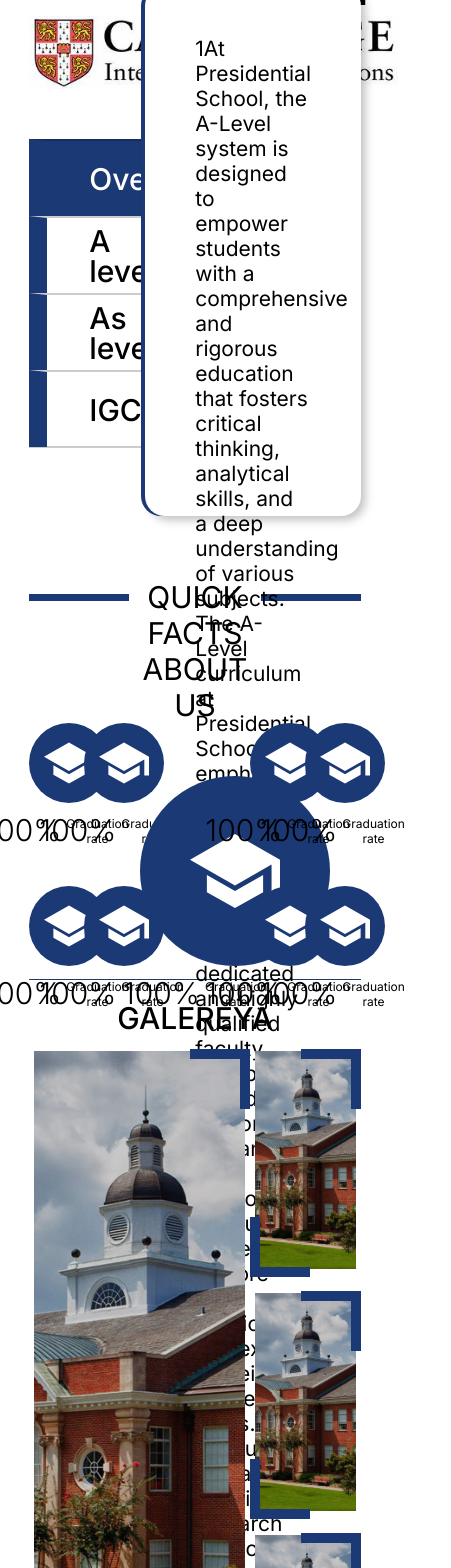
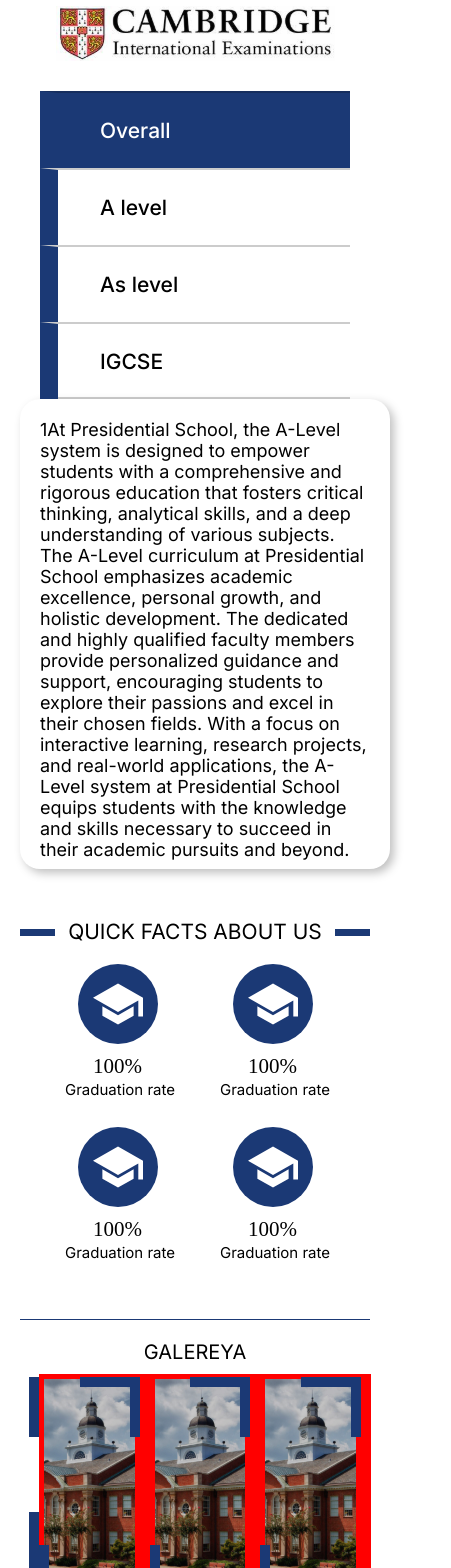
Before and after one commit to Khojayev12/khiva-ps, a React (Create React App) app: page / in a window 390 px wide. Shown: the part 1620-3188 px from the top of the page, 451 px wide, since content can reach past the window. Built offline with nearby package versions, Linux system fonts and the light colour scheme.

Commit message:
mobile home

```diff
--- a/src/components/GalereyaLanding.jsx
+++ b/src/components/GalereyaLanding.jsx
@@ -10,9 +10,9 @@ export default function GalereyaLanding(props) {
   return (
     <div
       className={
-        isZoomed
+        (isZoomed
           ? "galereya-com galereya-com-act my-transitoin"
-          : "galereya-com my-transitoin"
+          : "galereya-com my-transitoin") + (" " + props.className)
       }
       style={{
         width: isZoomed ? "100vw" : props.width,
--- a/src/pages/Home.jsx
+++ b/src/pages/Home.jsx
@@ -1,5 +1,6 @@
 import SinglePage from "../components/SinglePage";
 import "../styles/home.css";
+import "../styles/education-mob.css";
 import "../styles/home-mob.css";
 import Photo from "../media/school.svg";
 import Photo2 from "../media/school.png";
@@ -24,6 +25,7 @@ export default function Home() {
       behavior: "smooth",
     });
   };
+  console.log(typeof(document.body.clientWidth))
   return (
     <SinglePage>
       <LangContext.Consumer>
@@ -242,7 +244,7 @@ export default function Home() {
                   <div className="hon-headaer">Quick facts about us</div>
                   <div className="hon-head-line"></div>
                 </div>
-                <div className="hon-trio">
+                <div className="hon-trio hon-mob-show">
                   <div className="hon-quad" data-aos="flip-up">
                     <div className="hon-quad-round">
                       <IoSchoolSharp className="hon-quad-round-icon" />
@@ -342,9 +344,30 @@ export default function Home() {
                     <GalereyaLanding width="100%" height="100%" pic={Photo} />
                   </div>
                   <div className="galereya-small">
-                    <GalereyaLanding width="100%" height="33%" pic={Photo} />
-                    <GalereyaLanding width="100%" height="33%" pic={Photo} />
-                    <GalereyaLanding width="100%" height="33%" pic={Photo} />
+                    <GalereyaLanding
+                      width={
+                        document.body.clientWidth >= 820 ? "100%" : "50vw"
+                      }
+                      height="33%"
+                      pic={Photo}
+                      className="galereya-small-mob"
+                    />
+                    <GalereyaLanding
+                      width={
+                        document.body.clientWidth >= 820 ? "100%" : "50vw"
+                      }
+                      height="33%"
+                      pic={Photo}
+                      className="galereya-small-mob"
+                    />
+                    <GalereyaLanding
+                      width={
+                        document.body.clientWidth >= 820 ? "100%" : "50vw"
+                      }
+                      height="33%"
+                      pic={Photo}
+                      className="galereya-small-mob"
+                    />
                   </div>
                 </div>
                 <hr className="news-all-line" />
--- a/src/styles/education.css
+++ b/src/styles/education.css
@@ -106,7 +106,7 @@
   height: 50px;
   border-top: 1px solid rgba(0, 0, 0, 0.3);
 }
-.ac-menu-element:hover{
+.ac-menu-element:hover {
   cursor: pointer;
 }
 .ac-menu-element-text {
@@ -127,7 +127,7 @@
 .mar-left {
   margin-left: 25px;
 }
-.as-sectors{
+.as-sectors {
   height: calc(100vh - 50px);
   overflow: auto;
 }
@@ -381,3 +381,65 @@
 .hide-display {
   display: none;
 }
+@media screen and (max-width: 820px) {
+  .education {
+    width: calc(100%);
+    margin-left: 0px;
+    margin-top: 70px;
+    height: 1000px;
+  }
+  .edu-header {
+    width: calc(100% - 80px) !important;
+  }
+  .edu-head-title {
+    font-size: 30px;
+    line-height: normal;
+    left: 0;
+    right: 0;
+    margin: 17px auto;
+    width: fit-content;
+  }
+  .edu-body {
+    display: block;
+    width: calc(100% - 40px);
+    margin-left: 20px;
+  }
+  .edu-menu {
+    width: calc(100% - 40px);
+    margin-left: 20px;
+    display: block;
+    border-bottom: 2px solid rgba(0, 0, 0, 0.2);
+    padding-top: 0px;
+    height: 391px;
+  }
+  .edu-menu-img {
+    width: 90%;
+    margin-bottom: 26px;
+  }
+  .edu-sub-menu {
+    color: #000;
+    font-size: 21px;
+    font-family: Inter;
+    font-style: normal;
+    font-weight: 500;
+    line-height: 30px;
+  }
+  .edu-sub-menu-active {
+    color: white;
+  }
+  .edu-menu-info {
+    color: #000;
+    font-size: 18px;
+    font-family: Inter;
+    font-style: normal;
+    font-weight: 400;
+    line-height: normal;
+    z-index: 20;
+    display: block;
+    width: calc(100% - 20px);
+    padding: 20px;
+    margin-top: 0px;
+    margin-left: 0px;
+    box-shadow: 4px 4px 10px 0px rgba(0, 0, 0, 0.25);
+  }
+}
--- a/src/styles/home-mob.css
+++ b/src/styles/home-mob.css
@@ -56,8 +56,82 @@
     line-height: normal;
     margin-bottom: 20px;
   }
-  .newas-next-btn{
+  .newas-next-btn {
     display: none !important;
     background-color: red;
   }
+  .honors-section {
+    width: calc(100% - 40px);
+    margin-left: 20px;
+    height: 400px;
+    border-bottom: 1px solid #1b3975;
+  }
+  .hon-trio {
+    display: none;
+  }
+  .hon-mob-show {
+    display: block;
+    width: calc(100% - 40px);
+    margin-left: 20px;
+    margin-top: 20px;
+  }
+  .hon-headaer {
+    width: 280px;
+    color: #000;
+    font-size: 21px;
+    font-family: Inter;
+    font-style: normal;
+    font-weight: 400;
+    line-height: normal;
+    text-transform: uppercase;
+  }
+  .hon-quad-title {
+    display: block;
+  }
+  .hon-quad-num {
+    color: #000;
+    font-size: 21px;
+    font-family: "Bookman Old Style";
+    font-style: normal;
+    font-weight: 300;
+    line-height: normal;
+  }
+  .hon-quad-def {
+    color: #000;
+    text-align: center;
+    font-size: 15px;
+    font-family: Inter;
+    font-style: normal;
+    font-weight: 400;
+    line-height: normal;
+  }
+  .hon-head {
+    width: 100%;
+    margin-top: 0px;
+  }
+  .hon-head-line {
+    margin-top: 10px;
+    width: calc((100% - 280px) / 2);
+  }
+  .galereya-title {
+    color: #000;
+    font-size: 20px;
+    font-family: Inter;
+    font-style: normal;
+    font-weight: 400;
+    line-height: normal;
+    text-transform: uppercase;
+  }
+  .galereya-big {
+    width: 50%;
+    height: 50vw;
+  }
+  .galereya-small {
+    display: inline-flex;
+    width: 100%;
+    justify-content: right;
+  }
+  .galereya-small-mob {
+    background-color: red;
+  }
 }
```
